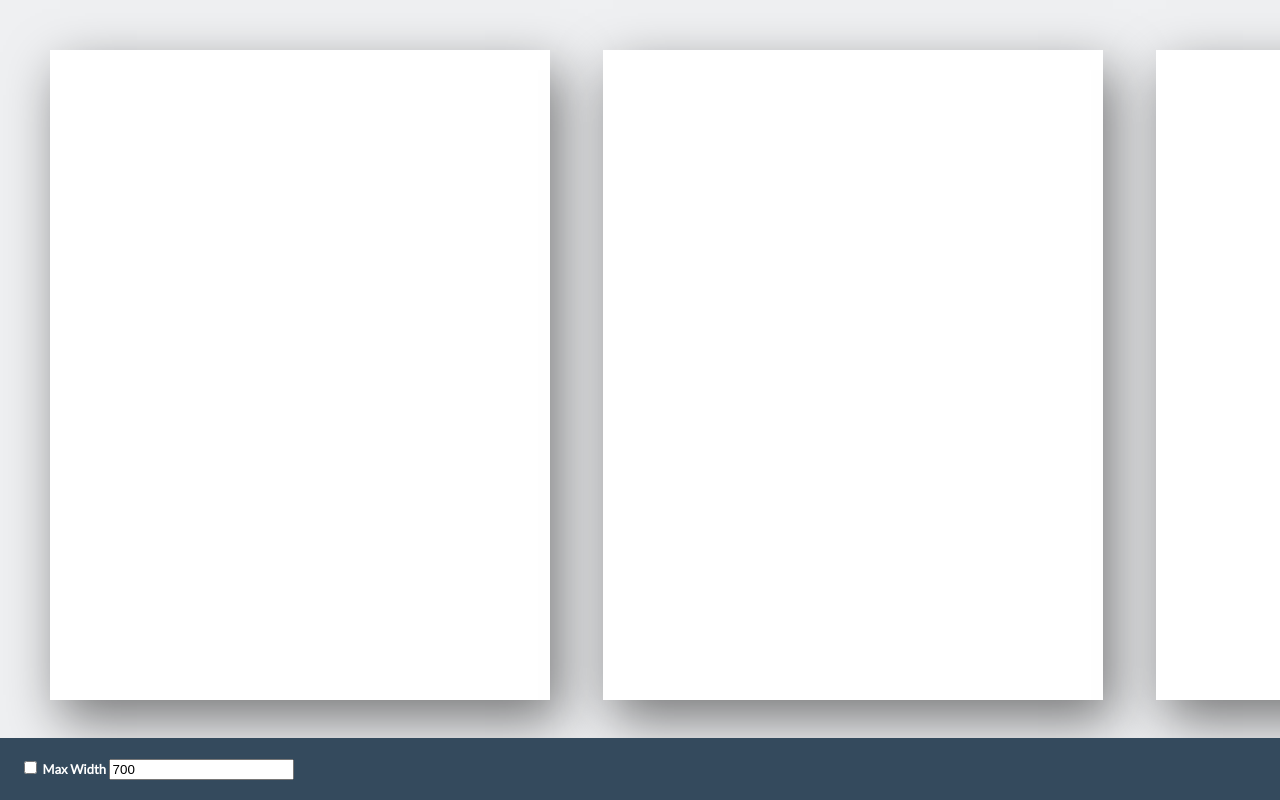
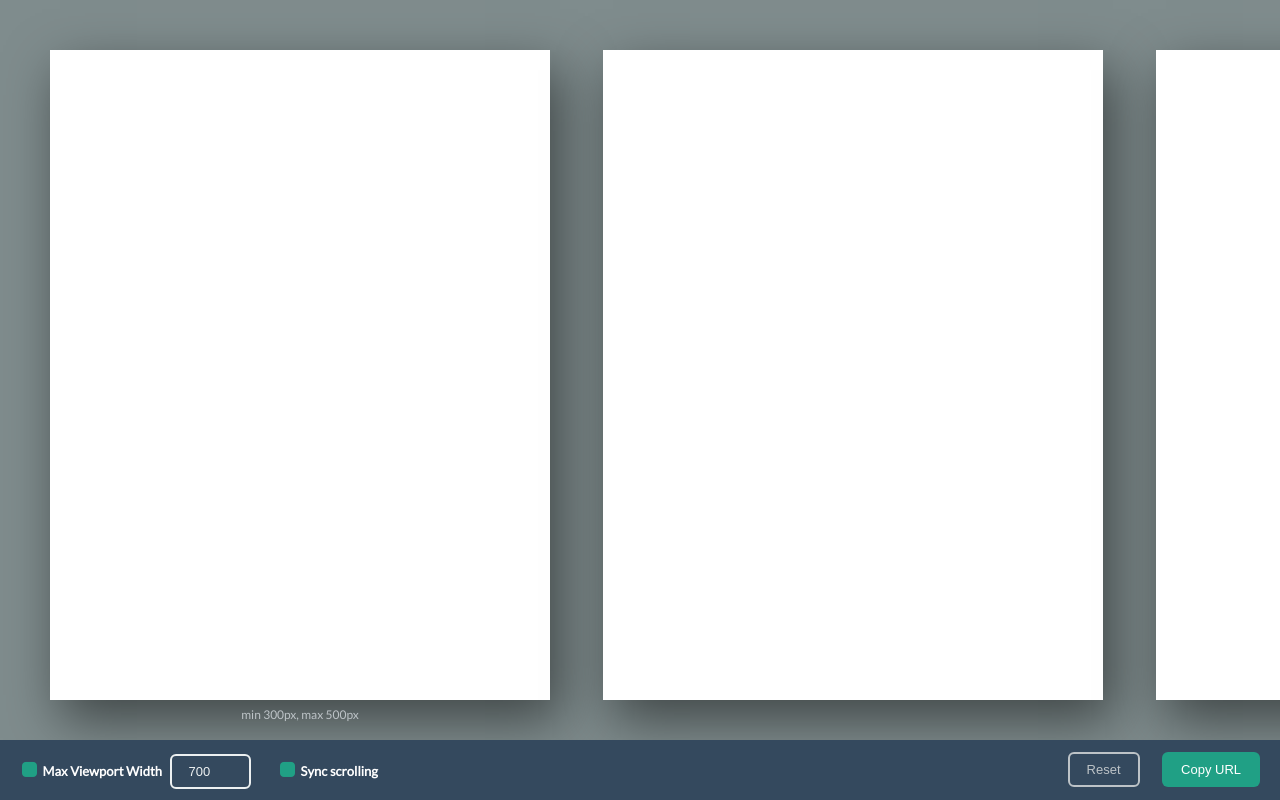
Before and after one commit to emmetio/re-view, a browser extension: page ui/index.html in a window 1280 px wide. Drawn offline with Linux system fonts and the light colour scheme.

Commit message:
Created initial UI

```diff
--- a/lib/app.js
+++ b/lib/app.js
@@ -27,8 +27,6 @@ var bp = breakpoint.get(function(bp) {
 	bp.forEach(function(b) {
 		var v = view.create(location.href, b, options);
 		allViews.push(v);
-
-		// syncScroll.init(v);
 		f.appendChild(v);
 	});
 	container.appendChild(f);
--- /dev/null
+++ b/ui/icons.css
@@ -0,0 +1,35 @@
+@font-face {
+  font-family: "Flat-UI-Icons";
+  src: url('./flat-ui-icons.woff') format('woff');
+  font-weight: normal;
+  font-style: normal;
+}
+
+.emmet-re-view__icon {
+	display: inline-block;
+	font-family: 'Flat-UI-Icons';
+	content: attr(data-icon);
+	speak: none;
+	font-weight: normal;
+	font-variant: normal;
+	font-style: normal;
+	text-transform: none;
+	-webkit-font-smoothing: antialiased;
+	-moz-osx-font-smoothing: grayscale;
+}
+
+.emmet-re-view__icon[data-icon="checkbox"]:before {
+	content: "\e033";
+}
+
+input:checked + .emmet-re-view__icon[data-icon="checkbox"]:before {
+	content: "\e034";
+}
+
+.emmet-re-view__icon[data-icon="cross"]:before {
+	content: "\e00b";
+}
+
+.emmet-re-view__icon[data-icon="circle"]:before {
+	content: "\e02b";
+}
--- a/ui/index.html
+++ b/ui/index.html
@@ -8,7 +8,15 @@
 </head>
 <body>
 	<div class="emmet-re-view">
-		<div class="emmet-re-view__item"></div>
+		<div class="emmet-re-view__item">
+			<div class="emmet-re-view__item-ui">
+				<div class="emmet-re-view__item-ui-top">
+					<i class="emmet-re-view__icon" data-icon="cross" data-action="close-view" title="Close view"></i>
+				</div>
+				<div class="emmet-re-view__item-ui-resize"></div>
+			</div>
+			<span class="emmet-re-view__item-ui-label">min 300px, max 500px</span>
+		</div>
 		<div class="emmet-re-view__item"></div>
 		<div class="emmet-re-view__item"></div>
 		<div class="emmet-re-view__item"></div>
@@ -16,10 +24,24 @@
 		<div class="emmet-re-view__item"></div>
 
 		<div class="emmet-re-view__panel">
-			<div class="emmet-re-view__panel-option">
-				<input type="checkbox" name="max-width-enabled" />
-				<label for="max-width-enabled">Max Width</label>
-				<input type="text" name="max-width" value="700" />
+			<div class="emmet-re-view__panel-section">
+				<div class="emmet-re-view__panel-option">
+					<input type="checkbox" name="max-width-enabled" id="emr-max-width-enabled" /><i class="emmet-re-view__icon" data-icon="checkbox"></i>
+					<label for="emr-max-width-enabled">Max Viewport Width</label>
+					<input type="number" name="max-width" id="emr-max-width" value="700" min="200" max="2000" size="4" maxlength="4" class="emmet-re-view__input" />
+				</div>
+				<div class="emmet-re-view__panel-option">
+					<input type="checkbox" name="sync-scroll" id="emr-sync-scroll" class="emmet-re-view__checkbox" /><i class="emmet-re-view__icon" data-icon="checkbox"></i>
+					<label for="emr-sync-scroll">Sync scrolling</label>
+				</div>
+			</div>
+			<div class="emmet-re-view__panel-section">
+				<div class="emmet-re-view__panel-option">
+					<button class="emmet-re-view__button" data-action="reset">Reset</button>
+				</div>
+				<div class="emmet-re-view__panel-option">
+					<button class="emmet-re-view__button" data-action="copy-url">Copy URL</button>
+				</div>
 			</div>
 		</div>
 	</div>
--- /dev/null
+++ b/ui/panel.css
@@ -0,0 +1,51 @@
+#emr-max-width {
+	width: 4em;
+}
+
+.emmet-re-view__panel {
+	position: fixed;
+	line-height: 1.4;
+	width: 100%;
+	left: 0;
+	bottom: 0;
+	background: #34495e;
+	color: #fff;
+	padding: 0 10px;
+	font-size: 13px;
+	font-weight: bold;
+
+	-webkit-box-sizing: border-box;
+	-moz-box-sizing: border-box;
+	box-sizing: border-box;
+}
+
+.emmet-re-view__panel {
+	display: flex;
+	justify-content: space-between;
+}
+
+.emmet-re-view__panel-option {
+	padding: 20px 10px;
+	display: inline-block;
+}
+
+.emmet-re-view__panel .emmet-re-view__button {
+	margin-top: -10px;
+	margin-bottom: -10px;
+}
+
+.emmet-re-view__panel input[type="checkbox"] {
+	opacity: 0;
+}
+
+.emmet-re-view__panel input[type="checkbox"]:focus + .emmet-re-view__icon {
+	color: #26bb9d;
+}
+
+.emmet-re-view__panel .emmet-re-view__icon[data-icon="checkbox"] {
+	position: absolute;
+	font-size: 15px;
+	margin-left: -18px;
+	margin-top: -1px;
+	color: #20a085;
+}
--- a/ui/ui.css
+++ b/ui/ui.css
@@ -1,3 +1,6 @@
+@import url(./icons.css);
+@import url(./panel.css);
+
 @font-face {
   font-family: "Flat-UI-Icons";
   src: url('./flat-ui-icons.woff') format('woff');
@@ -17,8 +20,7 @@
 	white-space: nowrap;
 	overflow-x: auto;
 	overflow-y: hidden;
-	background: #eff0f2;
-
+	background: #7f8c8d;
 	font-family: Lato, Helvetica, Arial, sans-serif;
 
 	-webkit-box-sizing: border-box;
@@ -41,6 +43,77 @@
 	margin-left: 50px;
 }
 
+.emmet-re-view__item-ui {
+	position: absolute;
+	display: inline-block;
+	position: absolute;
+	width: 100%;
+	height: 100%;
+	opacity: 0;
+	-webkit-transition: opacity 0.3s;
+	-moz-transition: opacity 0.3s;
+	-ms-transition: opacity 0.3s;
+	-o-transition: opacity 0.3s;
+	transition: opacity 0.3s;
+}
+
+.emmet-re-view__item:hover .emmet-re-view__item-ui {
+	opacity: 1;
+}
+
+.emmet-re-view__item-ui-resize {
+	position: absolute;
+	width: 7px;
+	height: 100%;
+	right: -7px;
+	top: 0;
+	cursor: col-resize;
+	background: #d25211;
+}
+
+.emmet-re-view__item-ui-resize:before {
+	content: '. . .';
+	font-size: 15px;
+	font-family: arial, sans-serif;
+	font-weight: bold;
+	color: #fff;
+	display: block;
+	width: 100%;
+	position: absolute;
+	top: 50%;
+	left: 0px;
+	line-height: 0.6;
+	white-space: normal;
+	text-align: center;
+	margin-top: -0.9em;
+}
+
+.emmet-re-view__item-ui-top {
+	position: absolute;
+	right: 0;
+	bottom: 100%;
+	padding-bottom: 10px;
+	width: 100%;
+	font-size: 16px;
+	text-align: right;
+	color: #95a5a6;
+}
+
+.emmet-re-view__item-ui-top .emmet-re-view__icon {
+	cursor: pointer;
+}
+
+.emmet-re-view__item-ui-label {
+	position: absolute;
+	display: block;
+	top: 100%;
+	font-size: 12px;
+	padding-top: 7px;
+	width: 100%;
+	text-align: center;
+	color: #bdc3c7;
+}
+
 .emmet-re-view-iframe {
 	border: none;
 	position: absolute;
@@ -54,19 +127,50 @@
 	transform-origin: 0 0;
 }
 
-.emmet-re-view__panel {
-	position: fixed;
-	width: 100%;
-	left: 0;
-	bottom: 0;
-	background: #344a5d;
+.emmet-re-view__button {
+	padding: 10px 19px;
+	font-size: 13px;
+	border-radius: 6px;
 	color: #fff;
-	padding: 20px;
-	font-size: 13px;
-	font-weight: bold;
-
+	background: #20a085;
+	border: 0;
+	cursor: pointer;
 	-webkit-box-sizing: border-box;
 	-moz-box-sizing: border-box;
 	box-sizing: border-box;
+}
 
+.emmet-re-view__button:hover {
+	background: #26bb9d;
 }
+
+.emmet-re-view__button[data-action="reset"] {
+	color: #bdc3c7;
+	background: none;
+	border: 2px solid #bdc3c7;
+	padding: 8px 17px;
+}
+
+.emmet-re-view__button[data-action="reset"]:hover {
+	background: none;
+	border-color: #ecf0f1;
+	color: #ecf0f1;
+}
+
+.emmet-re-view__input {
+	background: none;
+	padding: 8px 17px;
+	border: 2px solid #ecf0f1;
+	color: #ecf0f1;
+	font-size: 13px;
+	border-radius: 6px;
+	margin: -10px 5px;
+}
+
+.emmet-re-view__input:focus {
+	outline: none;
+}
+
+.emmet-re-view__input[type="number"] {
+	padding-right: 8px;
+}
```
